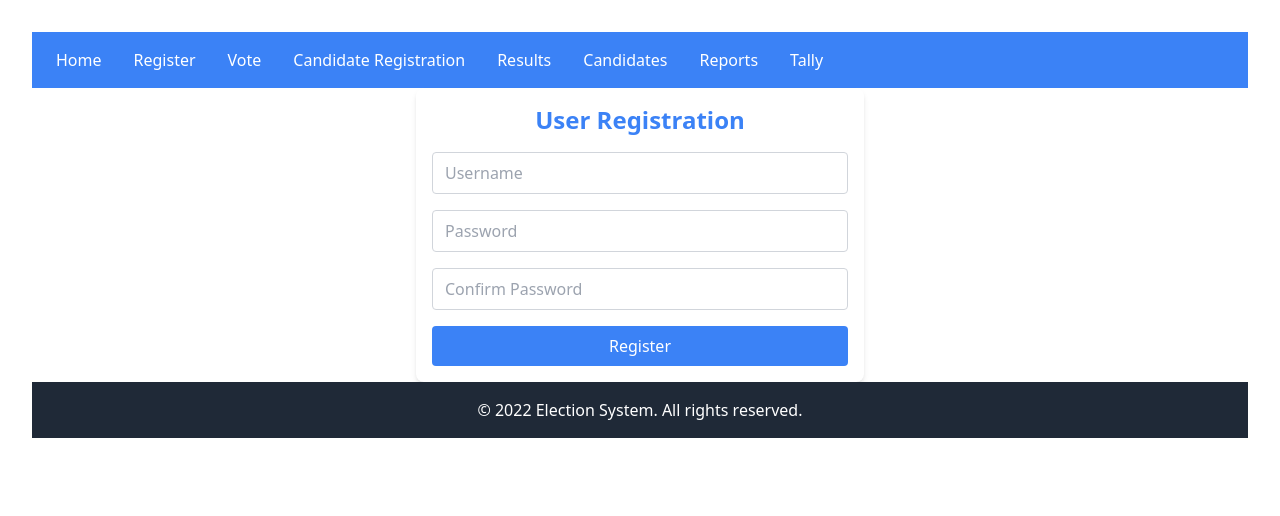
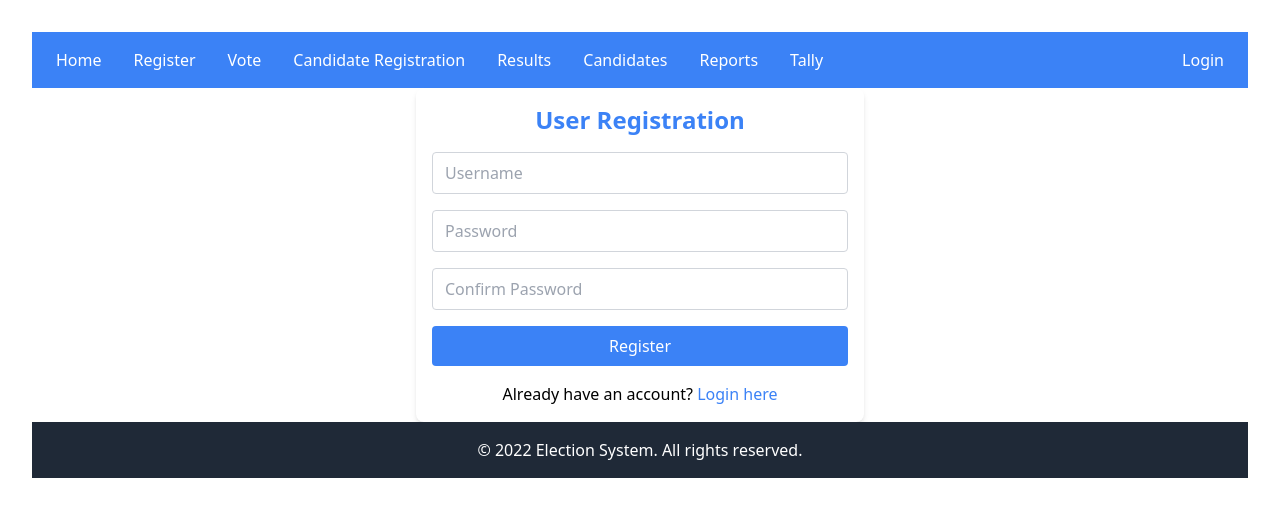
Before and after one commit to Malinge-jotham/election-client, a React app: page /Register in a window 1280 px wide. Shown: the top 516 px of the page. Built offline with nearby package versions, Linux system fonts and the light colour scheme; the HTML template or start-up script is replaced by a standard one.

Commit message:
third commit

```diff
--- a/package.json
+++ b/package.json
@@ -13,6 +13,8 @@
     "autoprefixer": "^10.4.17",
     "axios": "^1.6.7",
     "buffer": "^6.0.3",
+    "jsonwebtoken": "^9.0.2",
+    "jwt-decode": "^4.0.0",
     "pdfkit": "^0.14.0",
     "postcss": "^8.4.35",
     "react": "^18.2.0",
--- a/src/components/CandidateRegistration.jsx
+++ b/src/components/CandidateRegistration.jsx
@@ -35,12 +35,14 @@ const CandidateRegistration = () => {
                 <div className="mb-4">
                     <input type="text" placeholder="School" value={school} onChange={(e) => setSchool(e.target.value)} className="w-full border border-gray-300 rounded px-3 py-2" /> {/* Changed state variable name from 'state' to 'school' */}
                 </div>
+                {/* Conditionally render the loader and blur background while loading */}
+                {loading && (
+                    <div className="fixed top-0 left-0 w-full h-full bg-gray-400 bg-opacity-50 flex justify-center items-center z-50">
+                        <Loader />
+                    </div>
+                )}
                 {/* Conditionally render the button or the loader based on the loading state */}
-                {loading ? (
-                    <Loader />
-                ) : (
-                    <button type="submit" className="bg-blue-500 text-white rounded px-4 py-2 hover:bg-blue-600">Register</button>
-                )}
+                <button type="submit" className={`bg-blue-500 text-white rounded px-4 py-2 hover:bg-blue-600 ${loading && 'pointer-events-none'}`}>Register</button>
             </form>
             {message && <p className="text-red-500 mt-2">{message}</p>}
         </div>
--- a/src/components/Navbar.jsx
+++ b/src/components/Navbar.jsx
@@ -1,10 +1,25 @@
-import React, { useState } from 'react';
+import React, { useState, useEffect } from 'react';
 import { Link, useLocation } from 'react-router-dom';
-
 
 const Navbar = () => {
   const location = useLocation();
   const [isOpen, setIsOpen] = useState(false);
+  const [username, setUsername] = useState(""); // Initialize username state
+  const [loggedIn, setLoggedIn] = useState(false); // Initialize loggedIn state
+
+  useEffect(() => {
+    const token = localStorage.getItem('token'); // Get token from localStorage
+    if (token) {
+      const payload = token.split('.')[1]; // Decode token
+      const decodedPayload = atob(payload); // Decode base64 payload
+      const { username } = JSON.parse(decodedPayload); // Parse JSON payload
+      setUsername(username); // Set username state
+      setLoggedIn(true); // Set loggedIn state
+    } else {
+      setUsername(""); // Clear username state if not logged in
+      setLoggedIn(false); // Set loggedIn state
+    }
+  }, []);
 
   const toggleNavbar = () => {
     setIsOpen(!isOpen);
@@ -13,6 +28,13 @@ const Navbar = () => {
   const closeNavbar = () => {
     setIsOpen(false);
   };
+    const handleLogout = () => {
+    // Perform logout actions here, such as clearing localStorage and resetting state
+    localStorage.removeItem('token');
+    setUsername(null);
+    setLoggedIn(false);
+  };
+
 
   return (
     <nav className="bg-blue-500">
@@ -30,6 +52,17 @@ const Navbar = () => {
               <Link to="/Reports" className={`text-white py-4 px-2 hover:bg-blue-600 ${location.pathname === '/Reports' ? 'active' : ''}`} onClick={closeNavbar}>Reports</Link>
               <Link to="/Tally" className={`text-white py-4 px-2 hover:bg-blue-600 ${location.pathname === '/Tally' ? 'active' : ''}`} onClick={closeNavbar}>Tally</Link>
             </div>
+          </div>
+          {/* Conditionally render username or login link */}
+          <div className="text-white py-4 px-2">
+            {loggedIn ? (
+              <span>
+                Logged in as: {username}
+                <button onClick={handleLogout} className="ml-2 text-white bg-red-500 px-2 py-1 rounded-md">Logout</button>
+              </span>
+            ) : (
+              <Link to="/login" className={`hover:bg-blue-600 ${location.pathname === '/login' ? 'active' : ''}`} onClick={closeNavbar}>Login</Link>
+            )}
           </div>
           {/* Toggle icon for small and medium devices */}
           <div className="flex md:hidden items-center">
@@ -51,8 +84,8 @@ const Navbar = () => {
       {isOpen && (
         <div className="md:hidden bg-blue-500">
           <div className="px-2 pt-2 pb-3 space-y-1 sm:px-3">
+            {/* Render the same links as in the hidden div */}
             <Link to="/" className={`text-white block px-3 py-2 rounded-md text-base font-medium ${location.pathname === '/' ? 'active' : ''}`} onClick={closeNavbar}>Home</Link>
-            {/* Render the same links as in the hidden div */}
             <Link to="/register" className={`text-white block px-3 py-2 rounded-md text-base font-medium ${location.pathname === '/register' ? 'active' : ''}`} onClick={closeNavbar}>Register</Link>
             <Link to="/vote" className={`text-white block px-3 py-2 rounded-md text-base font-medium ${location.pathname === '/vote' ? 'active' : ''}`} onClick={closeNavbar}>Vote</Link>
             <Link to="/Cand-Register" className={`text-white block px-3 py-2 rounded-md text-base font-medium ${location.pathname === '/Cand-Register' ? 'active' : ''}`} onClick={closeNavbar}>Candidate Registration</Link>
@@ -60,6 +93,10 @@ const Navbar = () => {
             <Link to="/candidates" className={`text-white block px-3 py-2 rounded-md text-base font-medium ${location.pathname === '/candidates' ? 'active' : ''}`} onClick={closeNavbar}>Candidates</Link>
             <Link to="/Reports" className={`text-white block px-3 py-2 rounded-md text-base font-medium ${location.pathname === '/Reports' ? 'active' : ''}`} onClick={closeNavbar}>Reports</Link>
             <Link to="/Tally" className={`text-white block px-3 py-2 rounded-md text-base font-medium ${location.pathname === '/Tally' ? 'active' : ''}`} onClick={closeNavbar}>Tally</Link>
+            {/* Render the login link only if not logged in */}
+            {!loggedIn && (
+              <Link to="/login" className={`text-white block px-3 py-2 rounded-md text-base font-medium hover:bg-blue-600 ${location.pathname === '/login' ? 'active' : ''}`} onClick={closeNavbar}>Login</Link>
+            )}
           </div>
         </div>
       )}
--- a/src/components/UserRegistration.jsx
+++ b/src/components/UserRegistration.jsx
@@ -1,6 +1,7 @@
 import React, { useState } from 'react';
 import axios from 'axios';
 import Loader from './Loader'; // Import the Loader component
+import { Link } from 'react-router-dom'; // Import Link from react-router-dom
 
 const UserRegistration = ({ onLogin }) => {
     const [username, setUsername] = useState('');
@@ -35,7 +36,12 @@ const UserRegistration = ({ onLogin }) => {
     };
 
     return (
-        <div className="w-full max-w-md mx-auto p-4 bg-white shadow-md rounded-lg">
+        <div className={`w-full max-w-md mx-auto p-4 bg-white shadow-md rounded-lg ${loading && 'relative'}`}>
+            {loading && (
+                <div className="absolute inset-0 bg-gray-400 bg-opacity-50 flex justify-center items-center z-50">
+                    <Loader />
+                </div>
+            )}
             <h2 className="text-center text-2xl font-bold mb-4 text-blue-500">User Registration</h2>
             {error && <div className="text-red-500 mb-4">{error}</div>} {/* Display error message */}
             {success && <div className="text-green-500 mb-4">{success}</div>} {/* Display success message */}
@@ -53,8 +59,11 @@ const UserRegistration = ({ onLogin }) => {
                     {loading ? <Loader /> : 'Register'} {/* Display loader while submitting */}
                 </button>
             </form>
+            <p className="text-center mt-4">
+                Already have an account? <Link to="/login" className="text-blue-500 hover:underline">Login here</Link>
+            </p>
         </div>
     );
 };
 
-export default UserRegistration
+export default UserRegistration;
--- a/src/pages/Login.jsx
+++ b/src/pages/Login.jsx
@@ -1,5 +1,6 @@
 import React, { useState } from 'react';
 import axios from 'axios';
+import { Link } from 'react-router-dom'; // Import Link from react-router-dom
 
 const Login = ({ onLogin }) => {
   const [username, setUsername] = useState('');
@@ -41,6 +42,9 @@ const Login = ({ onLogin }) => {
           {loading ? 'Logging in...' : 'Login'}
         </button>
       </form>
+      <p className="text-center mt-4">
+        Don't have an account? <Link to="/register" className="text-blue-500 hover:underline">Register here</Link>
+      </p>
     </div>
   );
 };
```
Also changed, not shown: 1 other file (tests, documents, lock files or other folders).
